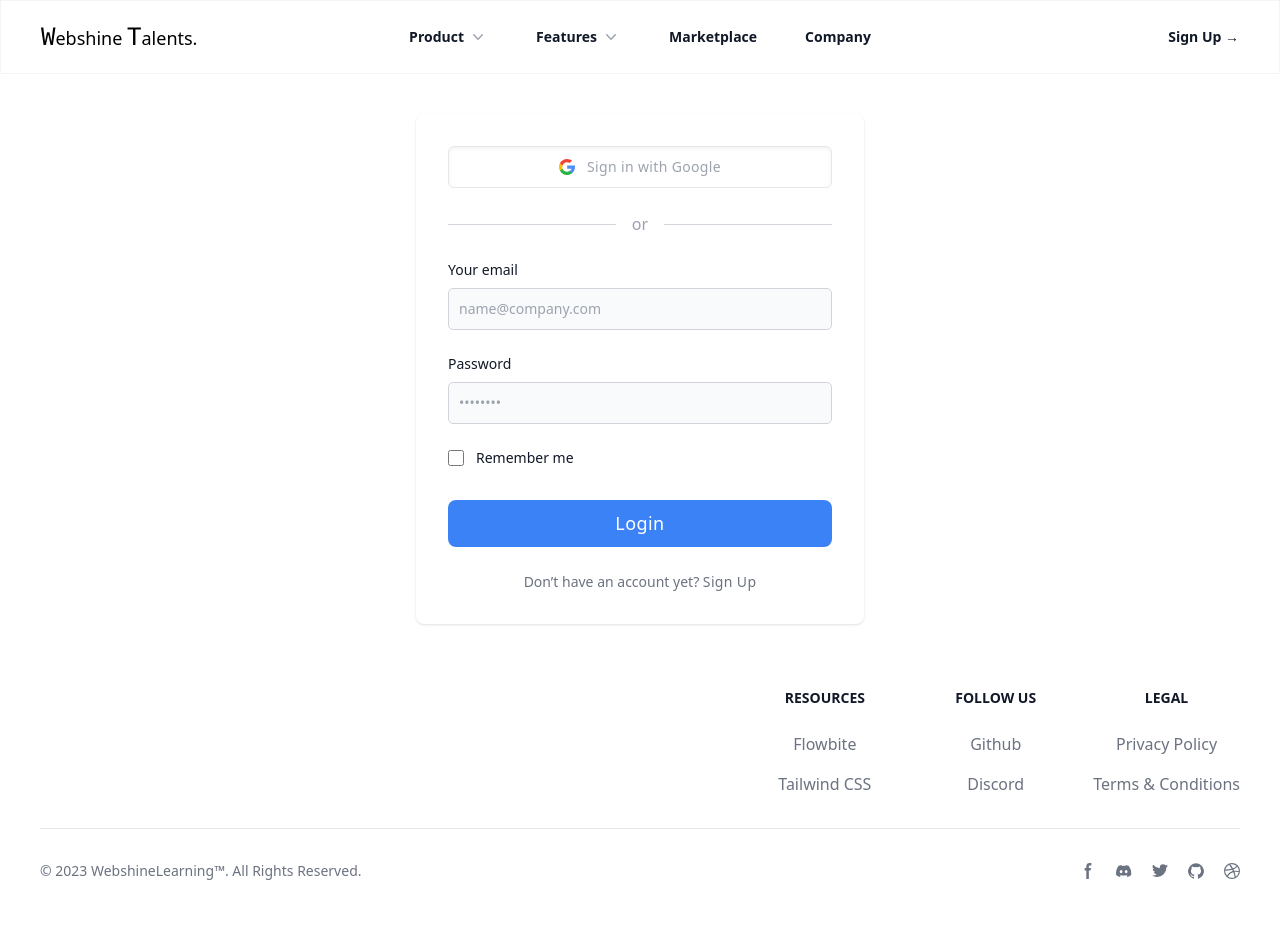
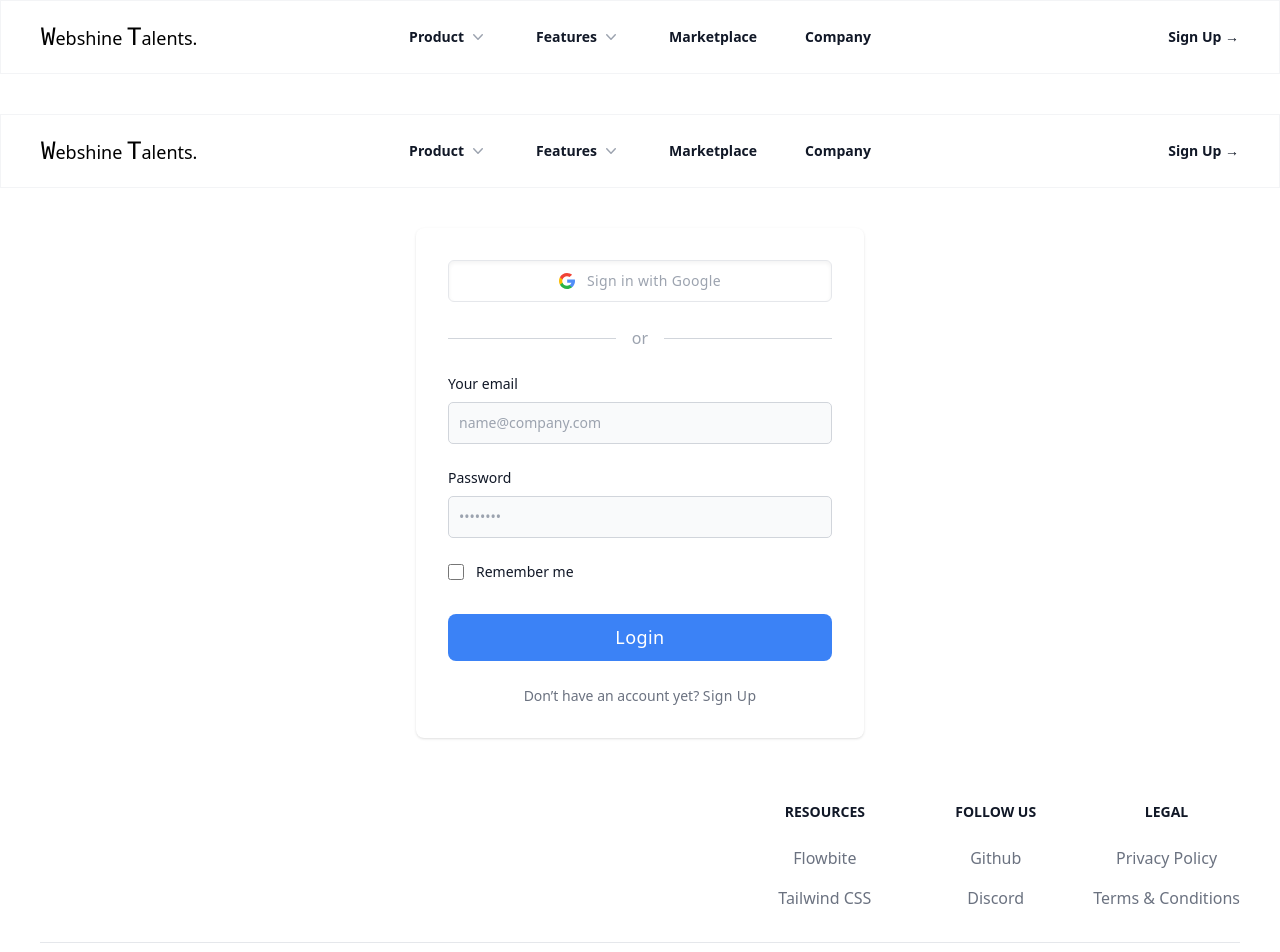
Before and after one commit to vaishnavansakthi/webshinelearning-app-frontend, a React (Vite) app: page / in a window 1280 px wide. Shown: the top 952 px of the page. Before the commit the page ends 913 px from the top, so only its background shows below. Built offline with nearby package versions, Linux system fonts and the light colour scheme.

Commit message:
test deploy

```diff
--- a/src/components/organisms/Login/Login.tsx
+++ b/src/components/organisms/Login/Login.tsx
@@ -1,9 +1,12 @@
 import { Button, Label, LinkText } from "../../atoms"
 import { InputBlock } from "../../moleclues"
+import Footer from "../Footer/Footer"
+import Header from "../Header/Header"
 
 const Login = () => {
   return (
     <>
+      <Header />
       <section className="">
         <div className="flex flex-col items-center justify-center">
           <div className="w-full bg-white rounded-lg shadow dark:border md:mt-0 sm:p-2 max-w-[340px] sm:max-w-md xl:p-0">
@@ -45,6 +48,7 @@ const Login = () => {
           </div>
         </div>
       </section>
+      <Footer />
     </>
   )
 }
--- a/src/components/organisms/SignUp/SignUp.tsx
+++ b/src/components/organisms/SignUp/SignUp.tsx
@@ -1,9 +1,11 @@
 import { Button, Label, LinkText } from "../../atoms"
 import { InputBlock } from "../../moleclues"
+import Header from "../Header/Header"
 
 const SignUp = () => {
   return (
     <>
+      <Header />
       <section className="">
         <div className="flex flex-col items-center justify-center mx-auto sm:p-2 max-w-[340px] sm:max-w-md md:max-h-screen lg:py-0">
           <div className="w-full bg-white rounded-lg shadow dark:border md:mt-0 sm:max-w-md xl:p-0">
```
